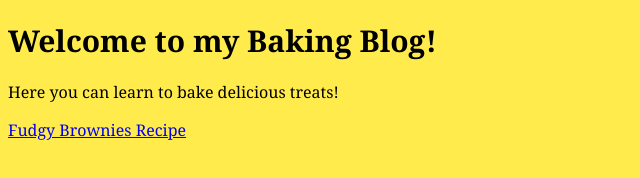
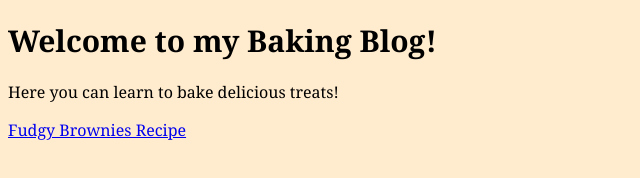
Before and after one commit to Lessgitit-31/HTML-practice-, a plain HTML site: page index.html in a window 1280 px wide. Shown: the whole page, without its empty margins (0-640 px from the left). Drawn offline with Linux system fonts and the light colour scheme.

Commit message:
Update style.css

```diff
--- a/style.css
+++ b/style.css
@@ -1,5 +1,5 @@
 body {
-  background-color: #FFEC4C;
+  background-color: #ffebcd;
   font-family: "Georgia", serif;
 }
 
```
